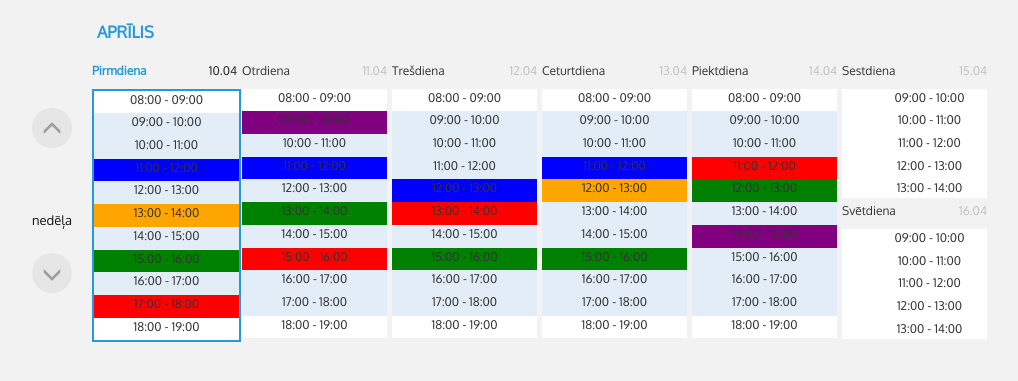
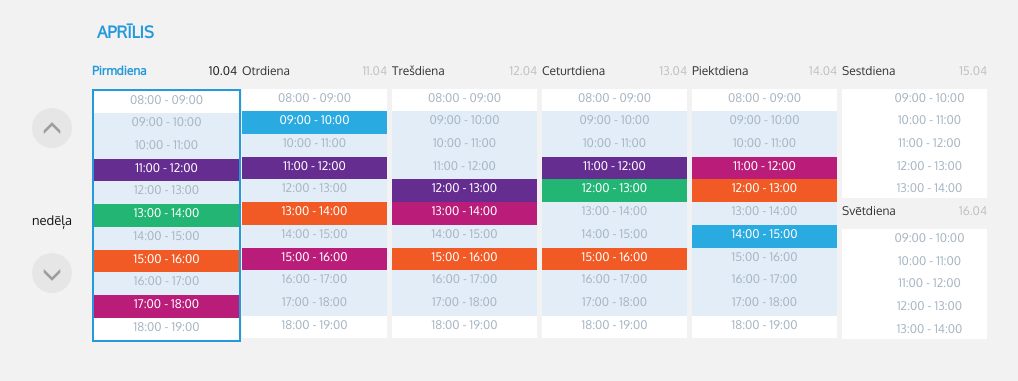
Before and after one commit to OlgaScelokova1/darba_laika_uzskaites_sistema, a Django app: page /darba_laiks/ in a window 1280 px wide. Shown: the part 52-433 px from the top of the page, without its empty margins (148-1166 px from the left). Run offline with Django 3.2, Linux system fonts and the light colour scheme; a user stored in the database is signed in; data comes from the database, SQL or seed files in the repository; both versions use the stored data as it was after the commit; data that the repository does not hold is empty; some libraries are stand-ins or nearby versions.

Commit message:
nomainīju krāsiņas

```diff
--- a/static/JavaScript/code.js
+++ b/static/JavaScript/code.js
@@ -370,7 +370,8 @@ for(a = 0 ; a < sickDate.length ; a++){
                     for(k = 0; k < 9 ; ){
                         if (tmp[k] == from){
                             for ( m = from ; m < untill ;m++) {
-                                box[k].style.backgroundColor = 'red';
+                                box[k].style.backgroundColor = '#ba1d79';
+                                box[k].style.color = "#ffffff";
                                 coloredId[n] = box[k];
                                 n++;
                                 k++;
@@ -384,7 +385,8 @@ for(a = 0 ; a < sickDate.length ; a++){
                     for(k = 9; k < 18 ; ){
                         if (tmp[k-9] == from){
                             for ( m = from ; m < untill ; m++) {
-                                box[k].style.backgroundColor = 'red';
+                                box[k].style.backgroundColor = '#ba1d79';
+                                box[k].style.color = "#ffffff";
                                 coloredId[n] = box[k];
                                 n++;
                                 k++;
@@ -398,7 +400,8 @@ for(a = 0 ; a < sickDate.length ; a++){
                     for(k = 18; k < 27 ; ){
                         if (tmp[k-18] == from){
                             for ( m = from ; m < untill ; m++) {
-                                box[k].style.backgroundColor = 'red';
+                                box[k].style.backgroundColor = '#ba1d79';
+                                box[k].style.color = "#ffffff";
                                 coloredId[n] = box[k];
                                 n++;
                                 k++;
@@ -411,7 +414,8 @@ for(a = 0 ; a < sickDate.length ; a++){
                     for(k = 27; k < 36 ; ){
                         if (tmp[k-27] == from){
                             for ( m = from ; m < untill ; m++) {
-                                box[k].style.backgroundColor = 'red';
+                                box[k].style.backgroundColor = '#ba1d79';
+                                box[k].style.color = "#ffffff";
                                 coloredId[n] = box[k];
                                 n++;
                                 k++;
@@ -424,7 +428,8 @@ for(a = 0 ; a < sickDate.length ; a++){
                     for(k = 36; k < 45 ; ){
                         if (tmp[k-36] == from){
                             for ( m = from ; m < untill ; m++) {
-                                box[k].style.backgroundColor = 'red';
+                                box[k].style.backgroundColor = '#ba1d79';
+                                box[k].style.color = "#ffffff";
                                 coloredId[n] = box[k];
                                 n++;
                                 k++;
@@ -479,7 +484,8 @@ for(a = 0 ; a < uniDate.length ; a++){
                     for(k = 0; k < 9 ; ){
                         if (tmp[k] == from){
                             for ( m = from ; m < untill ;m++) {
-                                box[k].style.backgroundColor = 'green';
+                                box[k].style.backgroundColor = '#f15a24';
+                                box[k].style.color = "#ffffff";
                                 coloredId[n] = box[k];
                                 n++;
                                 k++;
@@ -493,7 +499,8 @@ for(a = 0 ; a < uniDate.length ; a++){
                     for(k = 9; k < 18 ; ){
                         if (tmp[k-9] == from){
                             for ( m = from ; m < untill ; m++) {
-                                box[k].style.backgroundColor = 'green';
+                                box[k].style.backgroundColor = '#f15a24';
+                                box[k].style.color = "#ffffff";
                                 coloredId[n] = box[k];
                                 n++;
                                 k++;
@@ -507,7 +514,8 @@ for(a = 0 ; a < uniDate.length ; a++){
                     for(k = 18; k < 27 ; ){
                         if (tmp[k-18] == from){
                             for ( m = from ; m < untill ; m++) {
-                                box[k].style.backgroundColor = 'green';
+                                box[k].style.backgroundColor = '#f15a24';
+                                box[k].style.color = "#ffffff";
                                 coloredId[n] = box[k];
                                 n++;
                                 k++;
@@ -520,7 +528,8 @@ for(a = 0 ; a < uniDate.length ; a++){
                     for(k = 27; k < 36 ; ){
                         if (tmp[k-27] == from){
                             for ( m = from ; m < untill ; m++) {
-                                box[k].style.backgroundColor = 'green';
+                                box[k].style.backgroundColor = '#f15a24';
+                                box[k].style.color = "#ffffff";
                                 coloredId[n] = box[k];
                                 n++;
                                 k++;
@@ -533,7 +542,8 @@ for(a = 0 ; a < uniDate.length ; a++){
                     for(k = 36; k < 45 ; ){
                         if (tmp[k-36] == from){
                             for ( m = from ; m < untill ; m++) {
-                                box[k].style.backgroundColor = 'green';
+                                box[k].style.backgroundColor = '#f15a24';
+                                box[k].style.color = "#ffffff";
                                 coloredId[n] = box[k];
                                 n++;
                                 k++;
@@ -589,7 +599,8 @@ for(a = 0 ; a < homeDate.length ; a++){
                     for(k = 0; k < 9 ; ){
                         if (tmp[k] == from){
                             for ( m = from ; m < untill ;m++) {
-                                box[k].style.backgroundColor = 'purple';
+                                box[k].style.backgroundColor = '#29abe2';
+                                box[k].style.color = "#ffffff";
                                 coloredId[n] = box[k];
                                 n++;
                                 k++;
@@ -603,7 +614,8 @@ for(a = 0 ; a < homeDate.length ; a++){
                     for(k = 9; k < 18 ; ){
                         if (tmp[k-9] == from){
                             for ( m = from ; m < untill ; m++) {
-                                box[k].style.backgroundColor = 'purple';
+                                box[k].style.backgroundColor = '#29abe2';
+                                box[k].style.color = "#ffffff";
                                 coloredId[n] = box[k];
                                 n++;
                                 k++;
@@ -617,7 +629,8 @@ for(a = 0 ; a < homeDate.length ; a++){
                     for(k = 18; k < 27 ; ){
                         if (tmp[k-18] == from){
                             for ( m = from ; m < untill ; m++) {
-                                box[k].style.backgroundColor = 'purple';
+                                box[k].style.backgroundColor = '#29abe2';
+                                box[k].style.color = "#ffffff";
                                 coloredId[n] = box[k];
                                 n++;
                                 k++;
@@ -630,7 +643,8 @@ for(a = 0 ; a < homeDate.length ; a++){
                     for(k = 27; k < 36 ; ){
                         if (tmp[k-27] == from){
                             for ( m = from ; m < untill ; m++) {
-                                box[k].style.backgroundColor = 'purple';
+                                box[k].style.backgroundColor = '#29abe2';
+                                box[k].style.color = "#ffffff";
                                 coloredId[n] = box[k];
                                 n++;
                                 k++;
@@ -643,7 +657,8 @@ for(a = 0 ; a < homeDate.length ; a++){
                     for(k = 36; k < 45 ; ){
                         if (tmp[k-36] == from){
                             for ( m = from ; m < untill ; m++) {
-                                box[k].style.backgroundColor = 'purple';
+                                box[k].style.backgroundColor = '#29abe2';
+                                box[k].style.color = "#ffffff";
                                 coloredId[n] = box[k];
                                 n++;
                                 k++;
@@ -700,7 +715,8 @@ for(a = 0 ; a < lessDate.length ; a++){
                     for(k = 0; k < 9 ; ){
                         if (tmp[k] == from){
                             for ( m = from ; m < untill ;m++) {
-                                box[k].style.backgroundColor = 'orange';
+                                box[k].style.backgroundColor = '#22b573';
+                                box[k].style.color = "#ffffff";
                                 coloredId[n] = box[k];
                                 n++;
                                 k++;
@@ -714,7 +730,8 @@ for(a = 0 ; a < lessDate.length ; a++){
                     for(k = 9; k < 18 ; ){
                         if (tmp[k-9] == from){
                             for ( m = from ; m < untill ; m++) {
-                                box[k].style.backgroundColor = 'orange';
+                                box[k].style.backgroundColor = '#22b573';
+                                box[k].style.color = "#ffffff";
                                 coloredId[n] = box[k];
                                 n++;
                                 k++;
@@ -728,7 +745,8 @@ for(a = 0 ; a < lessDate.length ; a++){
                     for(k = 18; k < 27 ; ){
                         if (tmp[k-18] == from){
                             for ( m = from ; m < untill ; m++) {
-                                box[k].style.backgroundColor = 'orange';
+                                box[k].style.backgroundColor = '#22b573';
+                                box[k].style.color = "#ffffff";
                                 coloredId[n] = box[k];
                                 n++;
                                 k++;
@@ -741,7 +759,8 @@ for(a = 0 ; a < lessDate.length ; a++){
                     for(k = 27; k < 36 ; ){
                         if (tmp[k-27] == from){
                             for ( m = from ; m < untill ; m++) {
-                                box[k].style.backgroundColor = 'orange';
+                                box[k].style.backgroundColor = '#22b573';
+                                box[k].style.color = "#ffffff";
                                 coloredId[n] = box[k];
                                 n++;
                                 k++;
@@ -754,7 +773,8 @@ for(a = 0 ; a < lessDate.length ; a++){
                     for(k = 36; k < 45 ; ){
                         if (tmp[k-36] == from){
                             for ( m = from ; m < untill ; m++) {
-                                box[k].style.backgroundColor = 'orange';
+                                box[k].style.backgroundColor = '#22b573';
+                                box[k].style.color = "#ffffff";
                                 coloredId[n] = box[k];
                                 n++;
                                 k++;
@@ -810,7 +830,8 @@ for(a = 0 ; a < otherDate.length ; a++){
                     for(k = 0; k < 9 ; ){
                         if (tmp[k] == from){
                             for ( m = from ; m < untill ;m++) {
-                                box[k].style.backgroundColor = 'blue';
+                                box[k].style.backgroundColor = "#662d91";
+                                box[k].style.color = "#ffffff";
                                 coloredId[n] = box[k];
                                 n++;
                                 k++;
@@ -824,7 +845,8 @@ for(a = 0 ; a < otherDate.length ; a++){
                     for(k = 9; k < 18 ; ){
                         if (tmp[k-9] == from){
                             for ( m = from ; m < untill ; m++) {
-                                box[k].style.backgroundColor = 'blue';
+                                box[k].style.backgroundColor = "#662d91";
+                                box[k].style.color = "#ffffff";
                                 coloredId[n] = box[k];
                                 n++;
                                 k++;
@@ -838,7 +860,8 @@ for(a = 0 ; a < otherDate.length ; a++){
                     for(k = 18; k < 27 ; ){
                         if (tmp[k-18] == from){
                             for ( m = from ; m < untill ; m++) {
-                                box[k].style.backgroundColor = 'blue';
+                                box[k].style.backgroundColor = "#662d91";
+                                box[k].style.color = "#ffffff";
                                 coloredId[n] = box[k];
                                 n++;
                                 k++;
@@ -851,7 +874,8 @@ for(a = 0 ; a < otherDate.length ; a++){
                     for(k = 27; k < 36 ; ){
                         if (tmp[k-27] == from){
                             for ( m = from ; m < untill ; m++) {
-                                box[k].style.backgroundColor = 'blue';
+                                box[k].style.backgroundColor = "#662d91";
+                                box[k].style.color = "#ffffff";
                                 coloredId[n] = box[k];
                                 n++;
                                 k++;
@@ -864,7 +888,8 @@ for(a = 0 ; a < otherDate.length ; a++){
                     for(k = 36; k < 45 ; ){
                         if (tmp[k-36] == from){
                             for ( m = from ; m < untill ; m++) {
-                                box[k].style.backgroundColor = 'blue';
+                                box[k].style.backgroundColor = "#662d91";
+                                box[k].style.color = "#ffffff";
                                 coloredId[n] = box[k];
                                 n++;
                                 k++;
--- a/static/css/My.css
+++ b/static/css/My.css
@@ -11,6 +11,7 @@
 .dayBox{
     padding-left: 0px;
     padding-right: 145px;
+    color: #a8b6c3;
 }
 
 #Table .col-sm-1{
@@ -72,12 +73,14 @@
     width: 145px;
 	height: 109.6px;
 	background-color: #ffffff;
+    color: #a8b6c3;
 }
 
 #SundayList{
     width: 145px;
 	height: 109.6px;
 	background-color: #ffffff;
+    color: #a8b6c3;
 }
 
 
```
Also changed, not shown: db.sqlite3, static/css/Users.css (line endings or trailing spaces).
